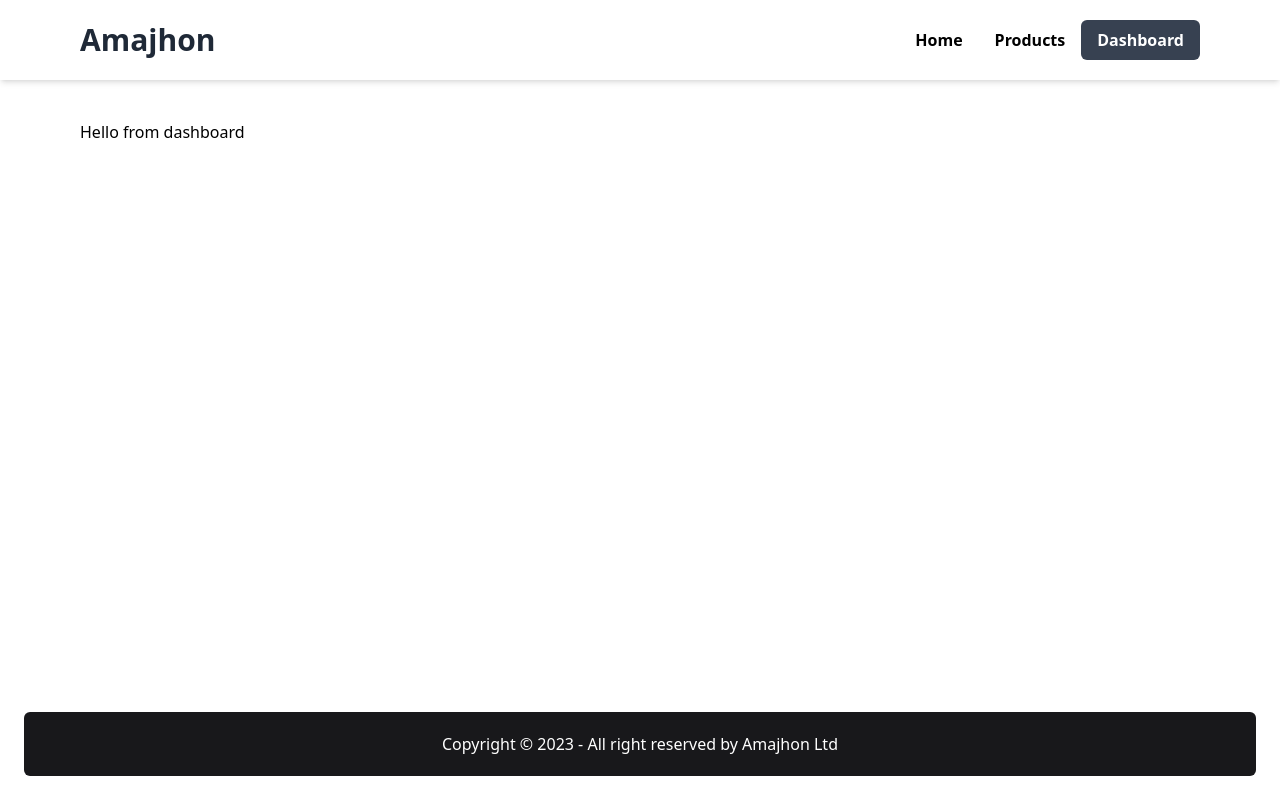
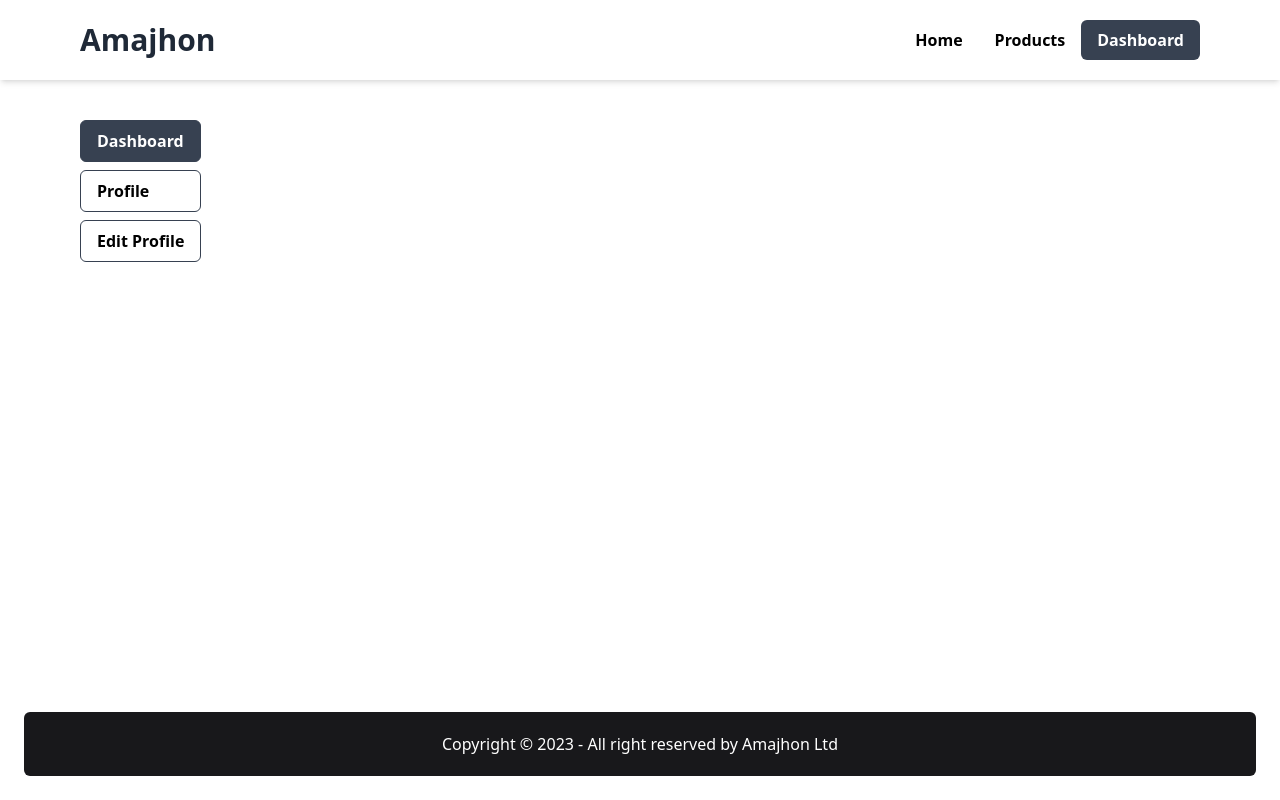
Before and after one commit to alimran-dev/amajhon, a React (Vite) app: page /dashboard in a window 1280 px wide. Built offline with nearby package versions, Linux system fonts and the light colour scheme.

Commit message:
Dashboard layout added

```diff
--- /dev/null
+++ b/src/Layouts/DashboardLayout.jsx
@@ -0,0 +1,31 @@
+import { NavLink, Outlet } from "react-router-dom";
+
+const DashboardLayout = () => {
+  return (
+    <div className="flex gap-10">
+      <div className="flex flex-col gap-2 font-semibold ">
+        <NavLink
+          to="/dashboard"
+          className="py-2 px-4 border border-gray-700 rounded-md focus:bg-gray-700 focus:text-white"
+        >
+          Dashboard
+        </NavLink>
+        <NavLink
+          to="/dashboard/profile"
+          className="py-2 px-4 border border-gray-700 rounded-md"
+        >
+          Profile
+        </NavLink>
+        <NavLink
+          to="/dashboard/editProfile"
+          className="py-2 px-4 border border-gray-700 rounded-md"
+        >
+          Edit Profile
+        </NavLink>
+      </div>
+      <Outlet />
+    </div>
+  );
+};
+
+export default DashboardLayout;
```
Also changed, not shown: src/Routes/Routes.jsx (+18 -2 lines).
